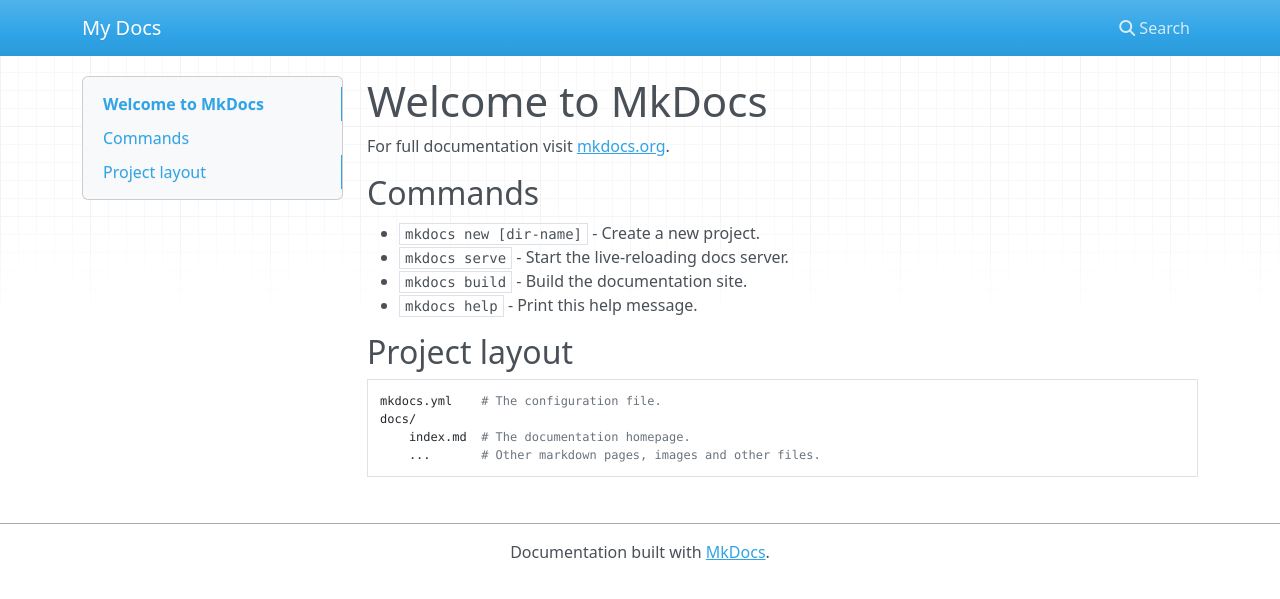
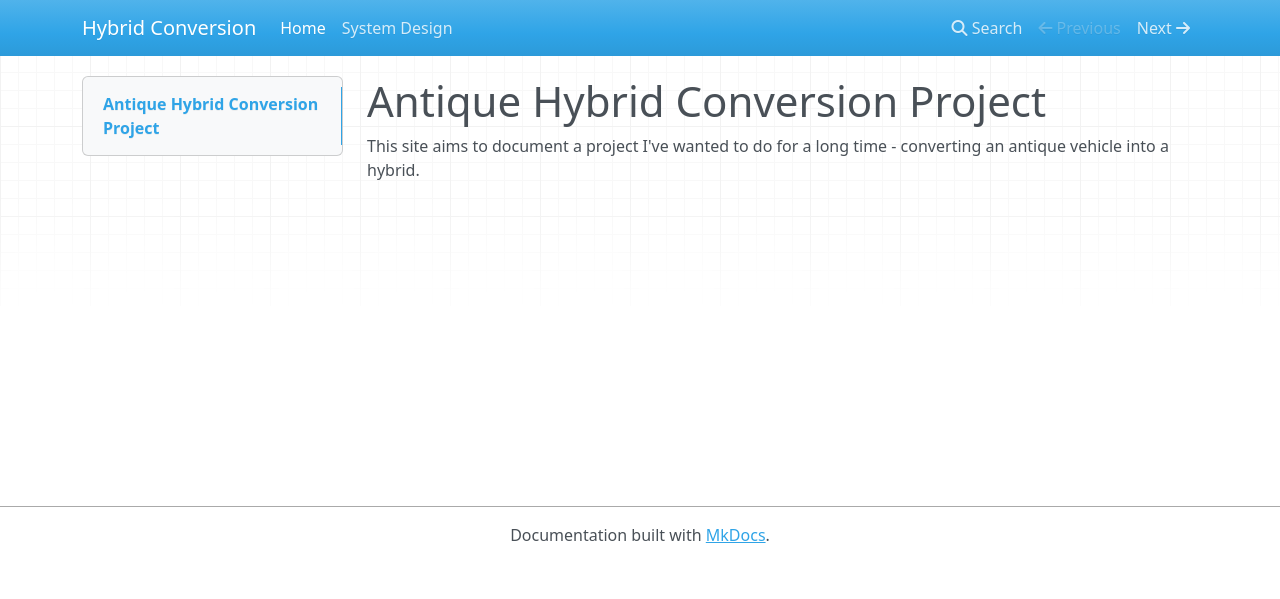
Before and after one commit to bjbeazley/hybrid-conversion-docs, an MkDocs documentation site: the page built from docs/index.md, in a window 1280 px wide. Shown: the top 599 px of the page. Built offline with MkDocs 1.6.1, drawn with Linux system fonts in a browser that asks for light colours; nearby versions of some CDN libraries.

```diff
--- a/docs/index.md
+++ b/docs/index.md
@@ -1,17 +1,3 @@
-# Welcome to MkDocs
+# Antique Hybrid Conversion Project
 
-For full documentation visit [mkdocs.org](https://mkdocs.org).
-
-## Commands
-
-* `mkdocs new [dir-name]` - Create a new project.
-* `mkdocs serve` - Start the live-reloading docs server.
-* `mkdocs build` - Build the documentation site.
-* `mkdocs help` - Print this help message.
-
-## Project layout
-
-    mkdocs.yml    # The configuration file.
-    docs/
-        index.md  # The documentation homepage.
-        ...       # Other markdown pages, images and other files.
+This site aims to document a project I've wanted to do for a long time - converting an antique vehicle into a hybrid.
--- a/mkdocs.yml
+++ b/mkdocs.yml
@@ -1 +1,5 @@
-site_name: My Docs
+site_name: Hybrid Conversion
+nav:
+  - Home: index.md
+  - System Design: design.md
+theme: mkdocs
```
Also changed, not shown: docs/design.md (added, +7 -0 lines), docs/requirements_analysis.md (added, +2 -0 lines).
